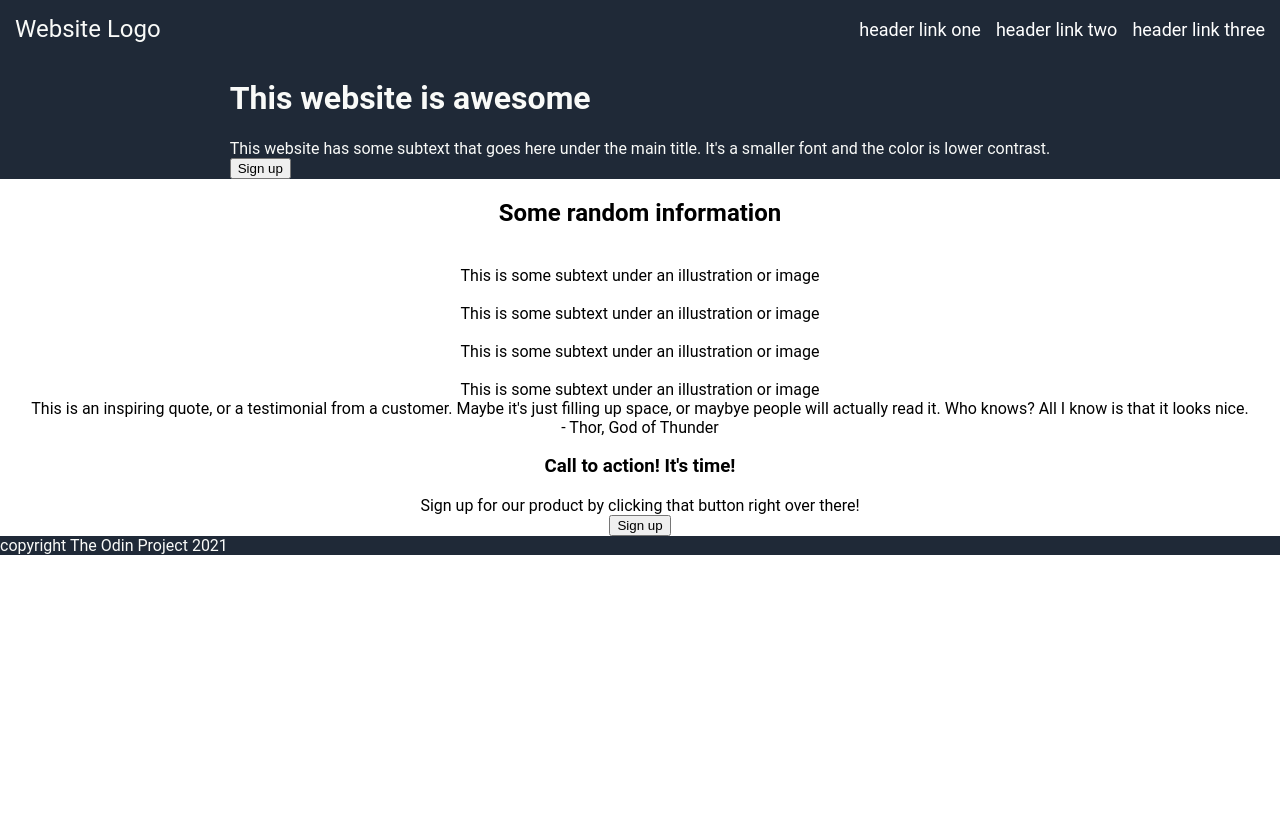
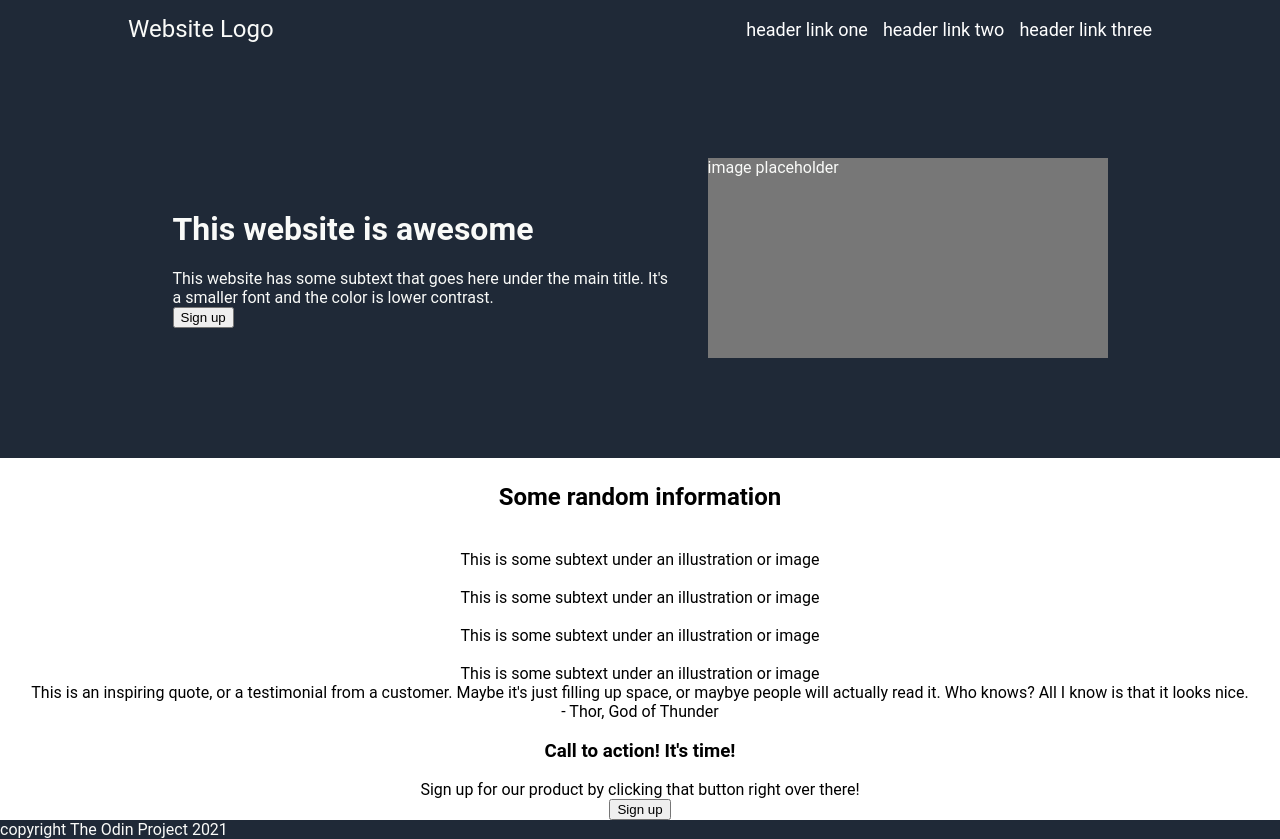
Before and after one commit to jgarbutt/odin-landingpage, a plain HTML site: page index.html in a window 1280 px wide. Before the commit the page ends 800 px from the top, so only its background shows below. Drawn offline with Linux system fonts and the light colour scheme; a web font is replaced by a local one.

Commit message:
banner complete

```diff
--- a/index.html
+++ b/index.html
@@ -23,25 +23,25 @@
                 <div class="text">This website has some subtext that goes here under the main title. It's a smaller font and the color is lower contrast.</div>
                 <div class="sign-up"><button type="button">Sign up</button></div>
             </div>
-            <div class="image-box"><img src="" alt=""></div>
+            <div class="placeholder"><div class="image-box"><img src="" alt="">image placeholder</div></div>
         </div>
         <div class="gallery">
             <div class="title"><h2>Some random information</h2></div>
             <div class="gallery-images">
                 <div class="text-images">
-                    <img src="" alt="">
+                    <div class="gallery-image"><img src="" alt=""></div>
                     <div class="subtext">This is some subtext under an illustration or image</div>
                 </div>
                 <div class="text-images">
-                    <img src="" alt="">
+                    <div class="gallery-image"><img src="" alt=""></div>
                     <div class="subtext">This is some subtext under an illustration or image</div>
                 </div>
                 <div class="text-images">
-                    <img src="" alt="">
+                    <div class="gallery-image"><img src="" alt=""></div>
                     <div class="subtext">This is some subtext under an illustration or image</div>
                 </div>
                 <div class="text-images">
-                    <img src="" alt="">
+                    <div class="gallery-image"><img src="" alt=""></div>
                     <div class="subtext">This is some subtext under an illustration or image</div>
                 </div>
             </div>
--- a/style.css
+++ b/style.css
@@ -25,10 +25,12 @@ a{
     align-items: center;
 }
 
+/* header */
+
 .header{
     display: flex;
     justify-content: space-between;
-    padding: 15px;
+    padding: 15px 10% 15px 10%;
 }
 
 .logo{
@@ -42,18 +44,32 @@ a{
     gap: 15px;
 }
 
+/* intro banner */
+
 .intro{
     display: flex;
     align-items: center;
     justify-content: center;
+
 }
 
 .intro-text{
     display: flex;
     flex-direction: column;
     text-align: left;
+    max-width: 500px;
+    margin-right: 35px;
 }
 
-.intro-image{
-    border: 1px lightgray;
+.placeholder{
+    background-color: #777777;
+    display: flex;
+    height: 200px;
+    width: 400px;
+    margin: 100px 0 100px 0;
 }
+
+/* gallery */
+.gallery .title{
+    margin-top: 25px;
+}
```
